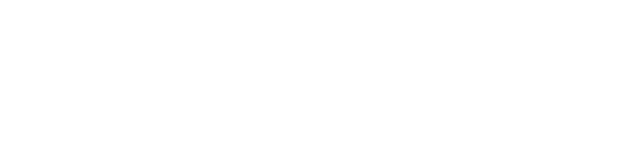
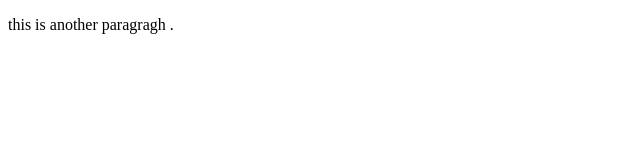
Before and after one commit to khadijagoumar/learning-git, a plain HTML site: page index.html in a window 1280 px wide. Shown: the whole page, without its empty margins (0-640 px from the left). Drawn offline with Linux system fonts and the light colour scheme.

Commit message:
added another p tag

```diff
--- a/index.html
+++ b/index.html
@@ -1,5 +1,9 @@
 <!DOCTYPE html>
 <html>
 <body>
+
+
+<p>this is another paragragh .</p>
+
 </body>
 </html>
```
